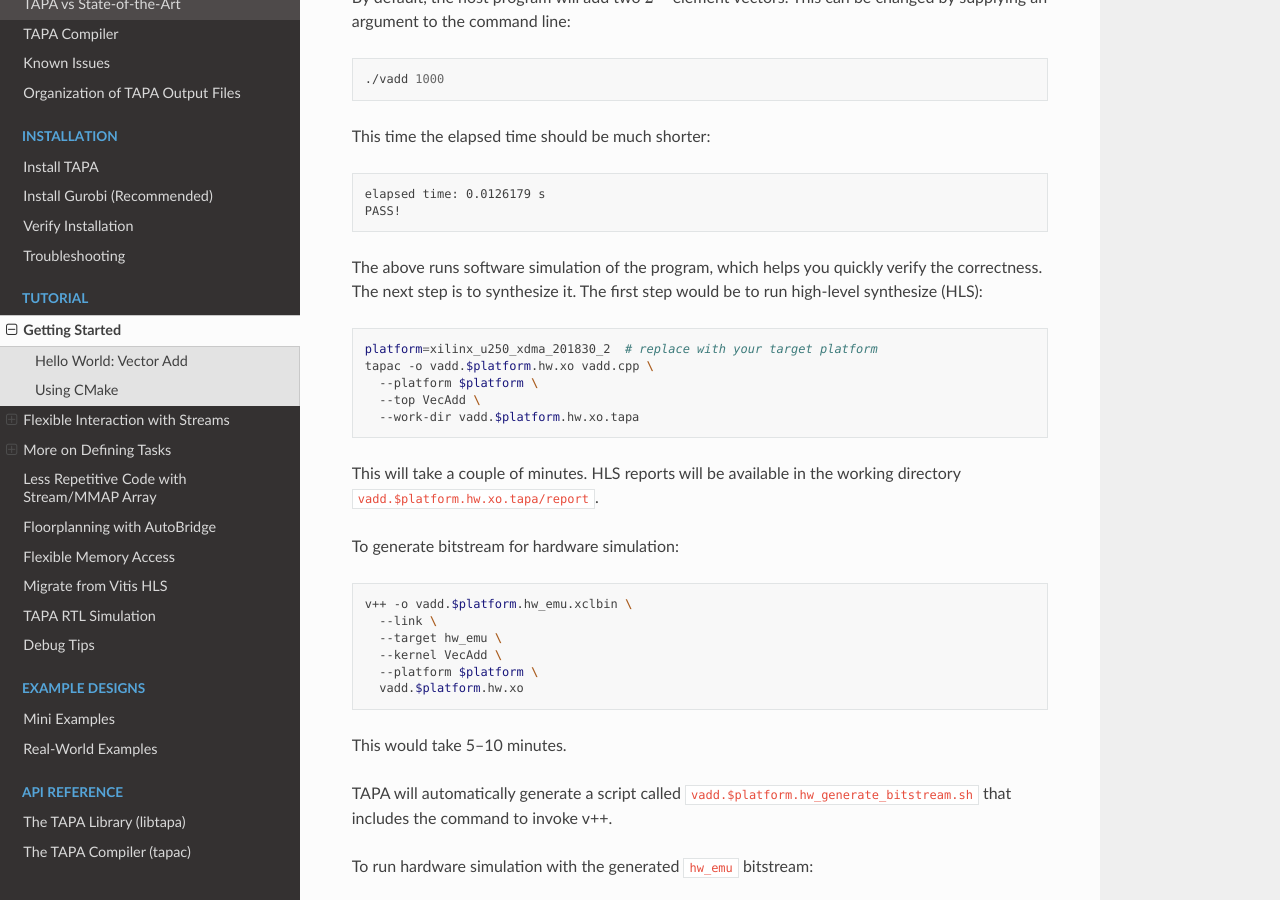
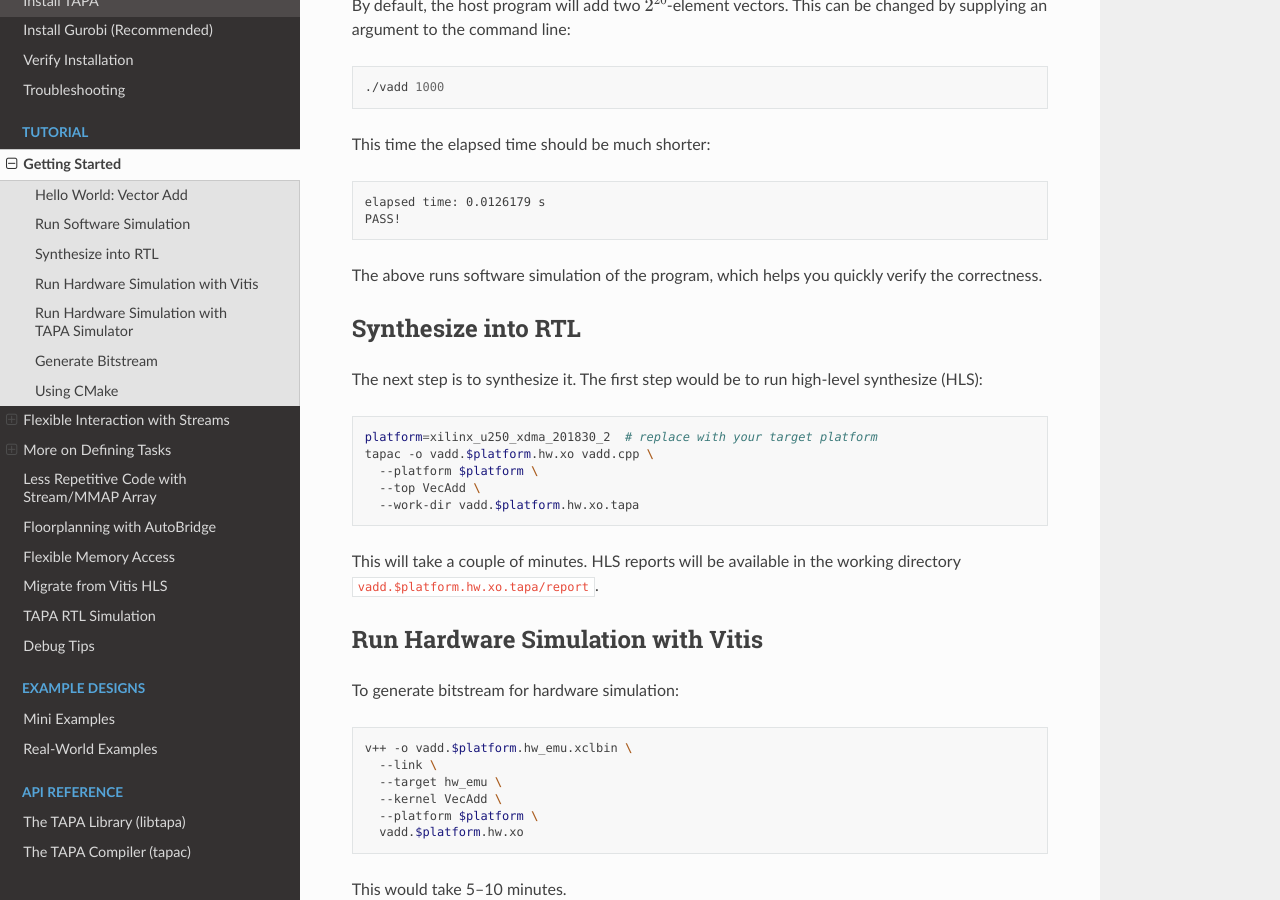
Before and after one commit to rapidstream-org/rapidstream-tapa, a Sphinx documentation site: the page built from docs/tutorial.rst, in a window 1280 px wide and 900 px high, scrolled down 2490 px. Built offline with Sphinx 7.4.7 and the Read the Docs theme 2.0.0, drawn with Linux system fonts in a browser that asks for light colours; some of the changed text lies outside the part shown.

Commit message:
docs: update tutorial and readme

```diff
--- a/docs/tutorial.rst
+++ b/docs/tutorial.rst
@@ -12,13 +12,11 @@ Before you start, make sure you have
 Hello World: Vector Add
 :::::::::::::::::::::::
 
-This section covers the basic steps to design and run an FPGA accelerator with
-TAPA.
-
 Let's start with the following TAPA C++ source code:
 
 .. literalinclude:: ../apps/vadd/vadd.cpp
    :language: cpp
+
 
 The above code adds two variable-length ``float`` vectors, ``a`` and ``b``,
 to produce a new vector ``c`` with the same length.
@@ -61,6 +59,11 @@ It is also the *top-level* task that defines the interface between the kernel
 and the host.
 Once the 4 children task instances are instantiated,
 they will run in parallel and their parent will wait until all children finish.
+
+
+
+Run Software Simulation
+:::::::::::::::::::::::
 
 Next, let's actually run the program.
 We will need a host program to driver the kernel.
@@ -150,6 +153,13 @@ This time the elapsed time should be much shorter:
 
 The above runs software simulation of the program,
 which helps you quickly verify the correctness.
+
+
+
+Synthesize into RTL
+:::::::::::::::::::::::
+
+
 The next step is to synthesize it.
 The first step would be to run high-level synthesize (HLS):
 
@@ -165,6 +175,10 @@ This will take a couple of minutes.
 HLS reports will be available in the working directory
 ``vadd.$platform.hw.xo.tapa/report``.
 
+
+Run Hardware Simulation with Vitis
+::::::::::::::::::::::::::::::::::::
+
 To generate bitstream for hardware simulation:
 
 .. code-block:: bash
@@ -179,6 +193,7 @@ To generate bitstream for hardware simulation:
 This would take 5--10 minutes.
 
 TAPA will automatically generate a script called ``vadd.$platform.hw_generate_bitstream.sh`` that includes the command to invoke v++.
+
 
 To run hardware simulation with the generated ``hw_emu`` bitstream:
 
@@ -234,6 +249,20 @@ It will take about half a minute until it says
   You can use ``std::vector<T, tapa::aligned_allocator<T>>`` instead of
   ``std::vector`` to allocate memory with aligned addresses
   and get rid of this extra copy.
+
+
+Run Hardware Simulation with TAPA Simulator
+:::::::::::::::::::::::::::::::::::::::::::::
+
+Simply replace the ``vadd.$platform.hw_emu.xclbin`` by the previously generated ``xo`` object. See this :ref:`tutorial <tutorial/fast_cosim:TAPA RTL Simulation>` for more details.
+
+.. code-block:: bash
+
+  ./vadd --bitstream=vadd.$platform.hw.xo 1000
+
+
+Generate Bitstream
+::::::::::::::::::::::::::::::::::::
 
 To generate bitstream for on-board execution:
 
```
Also changed, not shown: README.md (+44 -16 lines).
